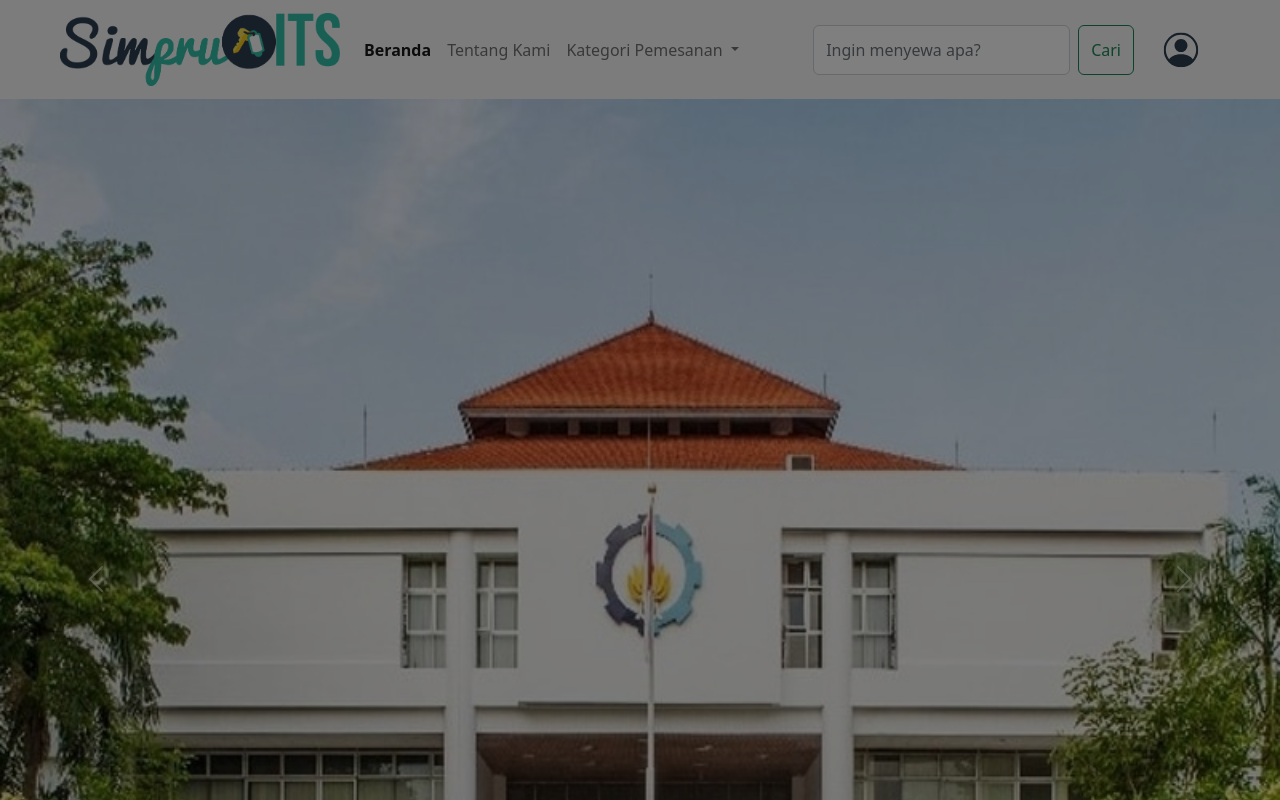
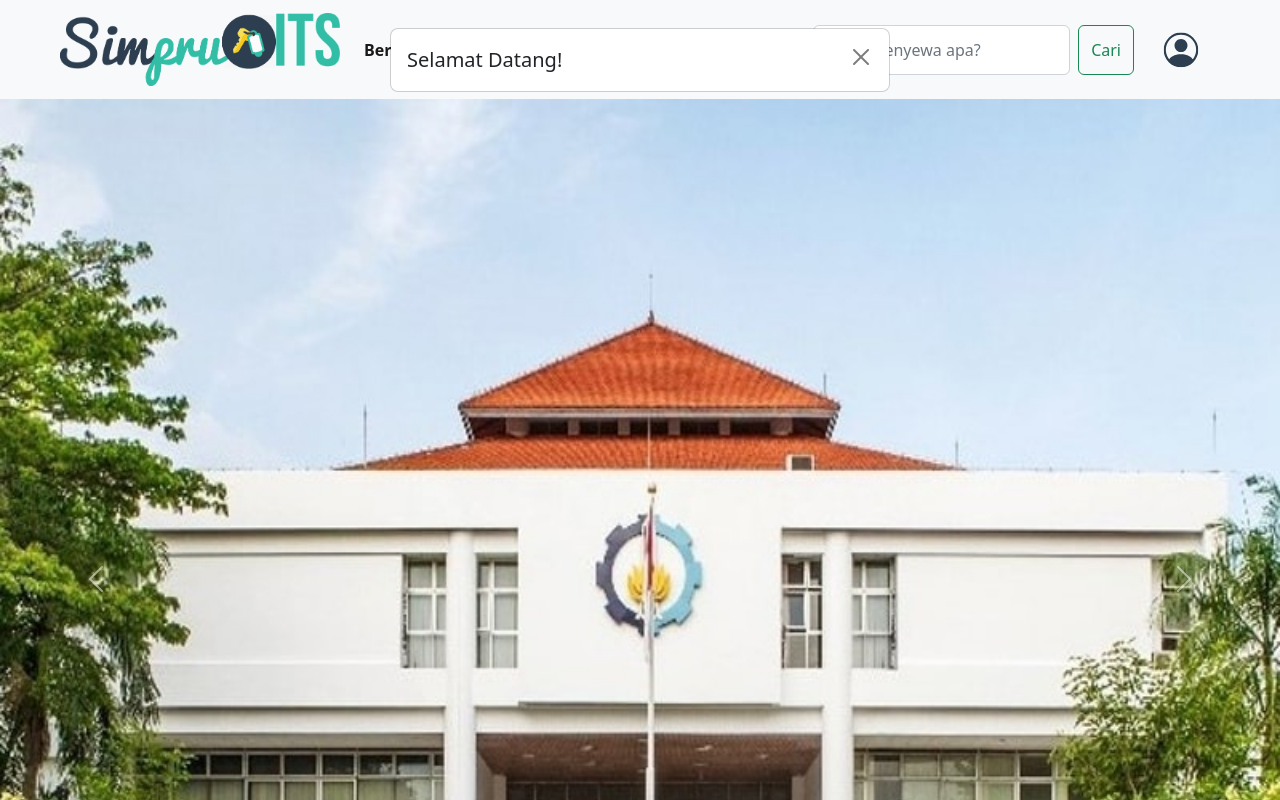
Before and after one commit to Anggito02/fp-pweb-SIMPRU, a PHP site: page / in a window 1280 px wide. Run offline with PHP 8.4, Linux system fonts and the light colour scheme.

Commit message:
fix modal behaviour

```diff
--- a/css/global.css
+++ b/css/global.css
@@ -68,3 +68,8 @@ body {
         height: 35vh;
     }
 }
+
+/* Modal Backdrop */
+.modal-backdrop {
+    display: none;
+}
--- a/index.php
+++ b/index.php
@@ -20,19 +20,19 @@ session_start();
 
 <body>
     <!-- Info Modal -->
-    <div id="info-modal" class="modal" tabindex="-1">
+    <div id="info-modal" class="modal fade" tabindex="-1">
         <div class="modal-dialog">
             <div class="modal-content">
-                <div class="modal-header">
-                    <h5 class="modal-title">Modal title</h5>
+                <div class="modal-body d-flex justify-content-between">
+                    <h5 id="modal-body-content" class="modal-title"></h5>
                     <button type="button" class="btn-close" data-bs-dismiss="modal" aria-label="Close"></button>
                 </div>
-                <div class="modal-body">
+                <!-- <div class="modal-body">
                     <p id="modal-body-content"></p>
                 </div>
                 <div class="modal-footer">
                     <button type="button" class="btn btn-primary" data-bs-dismiss="modal">Close</button>
-                </div>
+                </div> -->
             </div>
         </div>
     </div>
@@ -283,6 +283,7 @@ session_start();
         };
 
     function OpenInfoModal() {
+        // Set Modal Info
         let info = "";
         info =
         <?php if(isset($_GET['logout'])): ?>
@@ -296,12 +297,14 @@ session_start();
             <?php if($_GET['pemesanan'] == 'failed'): ?>
                 "Pemesanan gagal dibuat";
             <?php endif; ?>
+        <?php else: ?>
+            "Selamat Datang!";
         <?php endif ?>
 
         $('#info-modal').modal('show');
         $('#modal-body-content').html(info);
+        $('body').css('overflow-y', 'visible');
     }
     </script>
 </body>
-
 </html>
```
